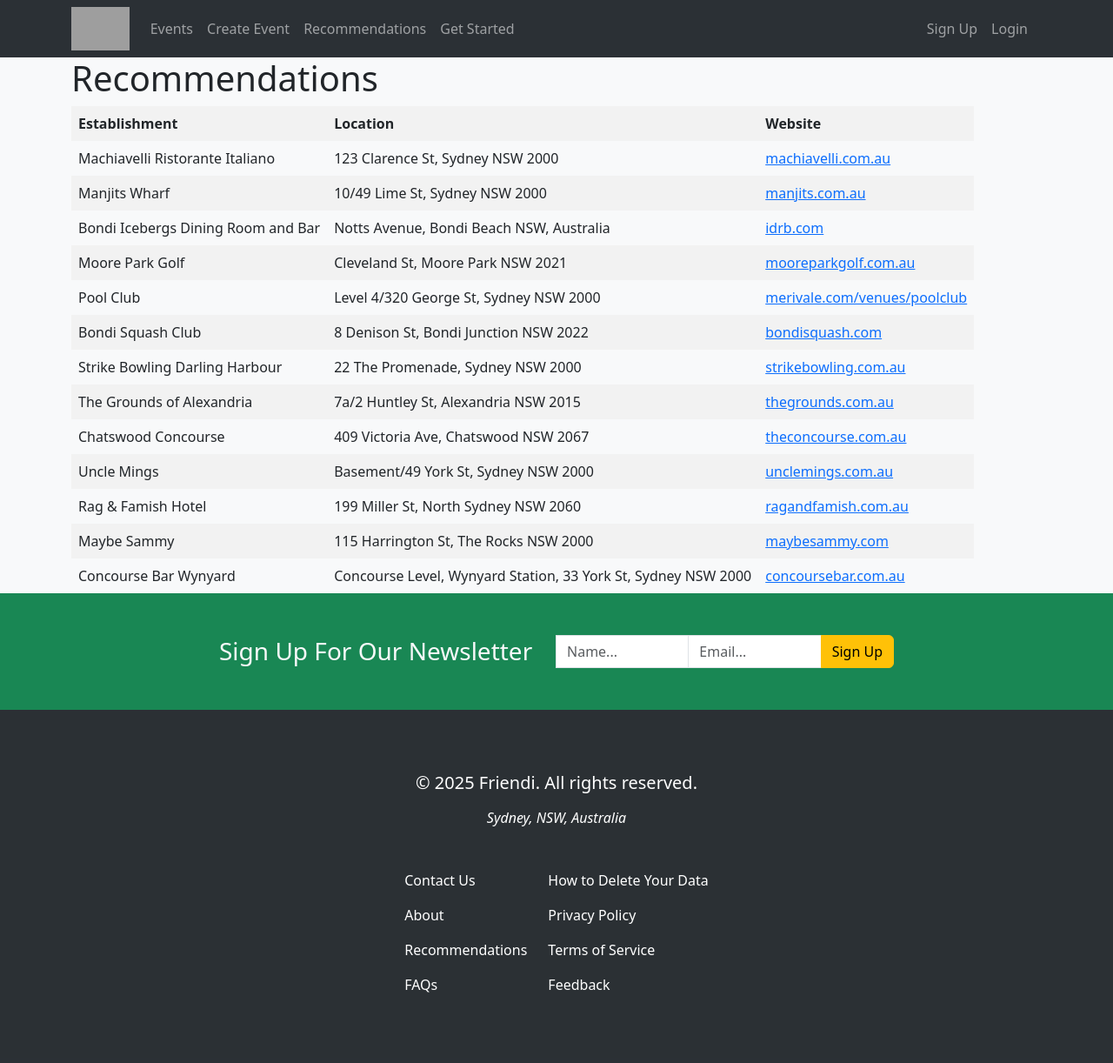
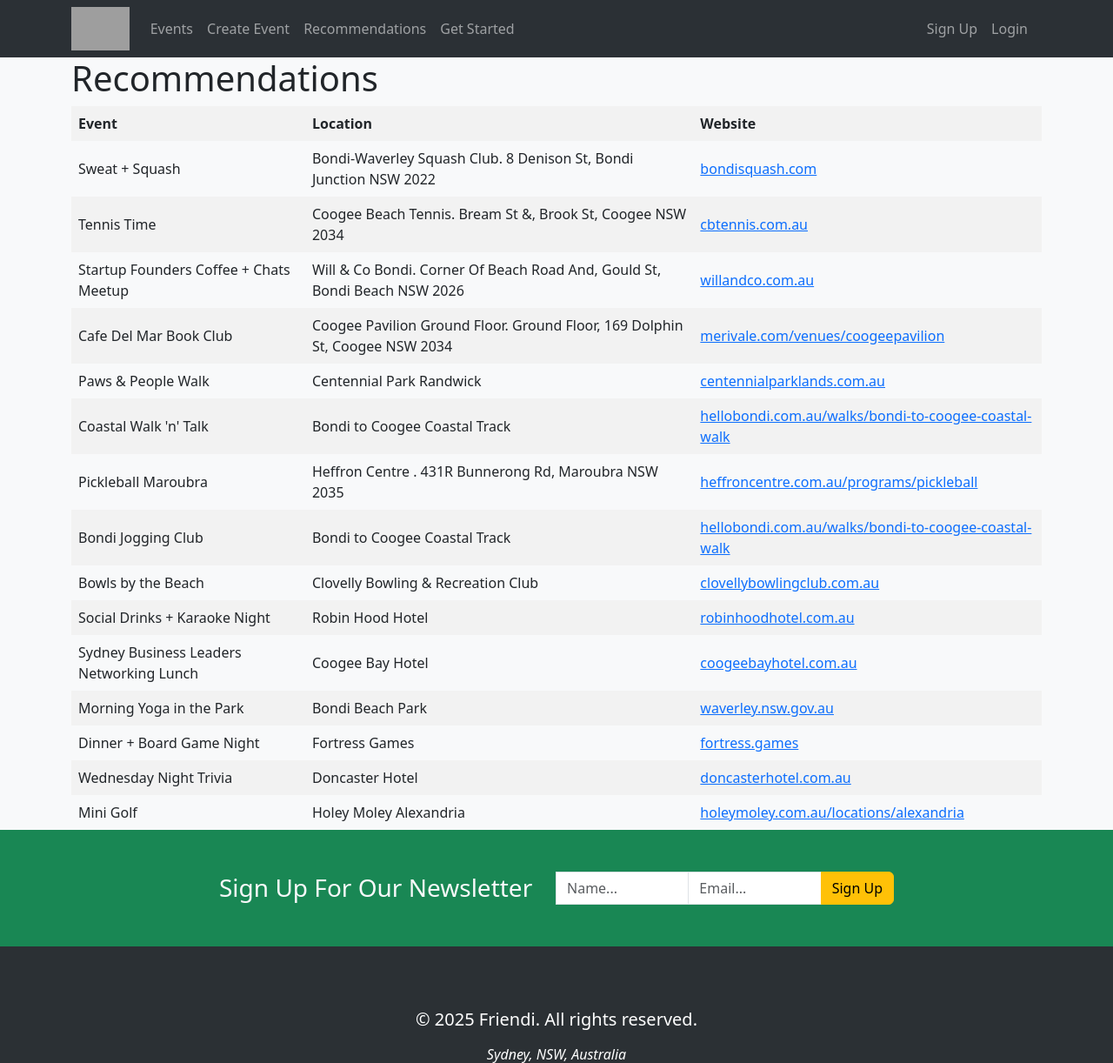
Before and after one commit to alal9000/friendi, a Django app: page /recommendations in a window 1280 px wide. Shown: the top 1222 px of the page at 87% size. Before the commit the page ends 1141 px from the top, so only its background shows below. Run offline with Django 4.2, Linux system fonts and the light colour scheme; parts of the project's set-up code (start-up, migrations or seed data) failed here and were passed over; some libraries are stand-ins or nearby versions; grey boxes are pictures that could not be loaded.

Commit message:
added tour for gallery images and new recs

```diff
--- a/app/templates/app/profile.html
+++ b/app/templates/app/profile.html
@@ -338,7 +338,9 @@
 
 			<div class="col-md">
 				<!-- profile gallery section -->
-				<div class="card card-body mb-2">
+				<div class="card card-body mb-2"
+					data-tg-tour="<h5>Here are your gallery images.</h5> <p>Add up to four images to your profile so people can see your photos. Lets get started! 🎉</p>"
+					data-tg-order="6">
 					<h1>{{ profile.user.first_name }}'s Gallery</h1>
 
 					{% if request.user.profile == profile %}
@@ -525,7 +527,7 @@
 					// Submit the form after short delay
 					setTimeout(() => {
 						this.form.submit();
-					}, 1000); // 0.8s gives time for the animation
+					}, 800); // 0.8s gives time for the animation
 				}
 			});
 		});
--- a/app/templates/app/recommendations.html
+++ b/app/templates/app/recommendations.html
@@ -17,10 +17,10 @@
   }
 
   .rec-table tr:nth-child(odd) {
-  background-color: #f2f2f2;
-}
+    background-color: #f2f2f2;
+  }
 
-.viewport-height {
+  .viewport-height {
     min-height: 70vh;
     overflow-y: auto;
   }
@@ -34,99 +34,117 @@
 
         <table class="rec-table">
           <tr>
-            <th>Establishment</th>
+            <th>Event</th>
             <th>Location</th>
             <th>Website</th>
           </tr>
           <tr>
-            <td>Machiavelli Ristorante Italiano</td>
-            <td>123 Clarence St, Sydney NSW 2000</td>
-            <td>
-              <a href="https://www.machiavelli.com.au/">machiavelli.com.au</a>
-            </td>
-          </tr>
-          <tr>
-            <td>Manjits Wharf</td>
-            <td>10/49 Lime St, Sydney NSW 2000</td>
-            <td>
-              <a href="https://www.manjits.com.au/">manjits.com.au</a>
-            </td>
-          </tr>
-          <tr>
-            <td>Bondi Icebergs Dining Room and Bar</td>
-            <td>Notts Avenue, Bondi Beach NSW, Australia</td>
-            <td>
-              <a href="https://idrb.com/">idrb.com</a>
-            </td>
-          </tr>
-          <tr>
-            <td>Moore Park Golf</td>
-            <td>Cleveland St, Moore Park NSW 2021</td>
-            <td>
-              <a href="https://www.mooreparkgolf.com.au/">mooreparkgolf.com.au</a>
-            </td>
-          </tr>
-          <tr>
-            <td>Pool Club</td>
-            <td>Level 4/320 George St, Sydney NSW 2000</td>
-            <td>
-              <a href="https://merivale.com/venues/poolclub/">merivale.com/venues/poolclub</a>
-            </td>
-          </tr>
-          <tr>
-            <td>Bondi Squash Club</td>
-            <td>8 Denison St, Bondi Junction NSW 2022</td>
+            <td>Sweat + Squash</td>
+            <td>Bondi-Waverley Squash Club. 8 Denison St, Bondi Junction NSW 2022</td>
             <td>
               <a href="https://www.bondisquash.com/">bondisquash.com</a>
             </td>
           </tr>
           <tr>
-            <td>Strike Bowling Darling Harbour</td>
-            <td>22 The Promenade, Sydney NSW 2000</td>
+            <td>Tennis Time</td>
+            <td>Coogee Beach Tennis. Bream St &, Brook St, Coogee NSW 2034</td>
             <td>
-              <a href="https://www.strikebowling.com.au/">strikebowling.com.au</a>
+              <a href="https://cbtennis.com.au/book-a-court/">cbtennis.com.au</a>
             </td>
           </tr>
           <tr>
-            <td>The Grounds of Alexandria</td>
-            <td>7a/2 Huntley St, Alexandria NSW 2015</td>
+            <td>Startup Founders Coffee + Chats Meetup</td>
+            <td>Will & Co Bondi. Corner Of Beach Road And, Gould St, Bondi Beach NSW 2026</td>
             <td>
-              <a href="https://thegrounds.com.au/">thegrounds.com.au</a>
+              <a href="https://www.willandco.com.au/">willandco.com.au</a>
             </td>
           </tr>
           <tr>
-            <td>Chatswood Concourse</td>
-            <td>409 Victoria Ave, Chatswood NSW 2067</td>
+            <td>Cafe Del Mar Book Club</td>
+            <td>Coogee Pavilion Ground Floor. Ground Floor, 169 Dolphin St, Coogee NSW 2034</td>
             <td>
-              <a href="https://www.theconcourse.com.au/">theconcourse.com.au</a>
+              <a href="https://merivale.com/venues/coogeepavilion/">merivale.com/venues/coogeepavilion</a>
             </td>
           </tr>
           <tr>
-            <td>Uncle Mings</td>
-            <td>Basement/49 York St, Sydney NSW 2000</td>
+            <td>Paws & People Walk</td>
+            <td>Centennial Park Randwick</td>
             <td>
-              <a href="https://www.unclemings.com.au/">unclemings.com.au</a>
+              <a href="https://www.centennialparklands.com.au/">centennialparklands.com.au</a>
             </td>
           </tr>
           <tr>
-            <td>Rag & Famish Hotel</td>
-            <td>199 Miller St, North Sydney NSW 2060</td>
+            <td>Coastal Walk 'n' Talk</td>
+            <td>Bondi to Coogee Coastal Track</td>
             <td>
-              <a href="https://ragandfamish.com.au/">ragandfamish.com.au</a>
+              <a
+                href="https://hellobondi.com.au/walks/bondi-to-coogee-coastal-walk/">hellobondi.com.au/walks/bondi-to-coogee-coastal-walk</a>
             </td>
           </tr>
           <tr>
-            <td>Maybe Sammy</td>
-            <td>115 Harrington St, The Rocks NSW 2000</td>
+            <td>Pickleball Maroubra</td>
+            <td>Heffron Centre
+              . 431R Bunnerong Rd, Maroubra NSW 2035</td>
             <td>
-              <a href="https://www.maybesammy.com/">maybesammy.com</a>
+              <a
+                href="https://www.heffroncentre.com.au/programs/pickleball">heffroncentre.com.au/programs/pickleball</a>
             </td>
           </tr>
           <tr>
-            <td>Concourse Bar Wynyard</td>
-            <td>Concourse Level, Wynyard Station, 33 York St, Sydney NSW 2000</td>
+            <td>Bondi Jogging Club</td>
+            <td>Bondi to Coogee Coastal Track</td>
             <td>
-              <a href="https://www.concoursebar.com.au/">concoursebar.com.au</a>
+              <a
+                href="https://hellobondi.com.au/walks/bondi-to-coogee-coastal-walk/">hellobondi.com.au/walks/bondi-to-coogee-coastal-walk</a>
+            </td>
+          </tr>
+          <tr>
+            <td>Bowls by the Beach</td>
+            <td>Clovelly Bowling & Recreation Club</td>
+            <td>
+              <a href="https://www.clovellybowlingclub.com.au/">clovellybowlingclub.com.au</a>
+            </td>
+          </tr>
+          <tr>
+            <td>Social Drinks + Karaoke Night</td>
+            <td>Robin Hood Hotel</td>
+            <td>
+              <a href="https://robinhoodhotel.com.au/">robinhoodhotel.com.au</a>
+            </td>
+          </tr>
+          <tr>
+            <td>Sydney Business Leaders Networking Lunch</td>
+            <td>Coogee Bay Hotel</td>
+            <td>
+              <a href="https://coogeebayhotel.com.au/">coogeebayhotel.com.au</a>
+            </td>
+          </tr>
+          <tr>
+            <td>Morning Yoga in the Park</td>
+            <td>Bondi Beach Park</td>
+            <td>
+              <a href="https://waverley.nsw.gov.au">waverley.nsw.gov.au</a>
+            </td>
+          </tr>
+          <tr>
+            <td>Dinner + Board Game Night</td>
+            <td>Fortress Games</td>
+            <td>
+              <a href="https://fortress.games/">fortress.games</a>
+            </td>
+          </tr>
+          <tr>
+            <td>Wednesday Night Trivia</td>
+            <td>Doncaster Hotel</td>
+            <td>
+              <a href="https://www.doncasterhotel.com.au/">doncasterhotel.com.au</a>
+            </td>
+          </tr>
+          <tr>
+            <td>Mini Golf</td>
+            <td>Holey Moley Alexandria</td>
+            <td>
+              <a href="https://holeymoley.com.au/locations/alexandria">holeymoley.com.au/locations/alexandria</a>
             </td>
           </tr>
         </table>
--- a/events/views.py
+++ b/events/views.py
@@ -307,9 +307,7 @@ def cancel_event(request, event_id):
             client = Client(settings.TWILIO_ACCOUNT_SID, settings.TWILIO_AUTH_TOKEN)
             for attendee in attendees:
                 if attendee.phone_notifications_enabled and attendee.phone_number:
-                    sms_message = (
-                        f'The event "{event_title}" has been cancelled by the host.'
-                    )
+                    sms_message = f'From Friendi: The event "{event_title}" has been cancelled by the host.'
                     client.messages.create(
                         to=attendee.phone_number,
                         from_=settings.TWILIO_FROM_NUMBER,
```
Also changed, not shown: event-ideas.md (added, +22 -0 lines).
